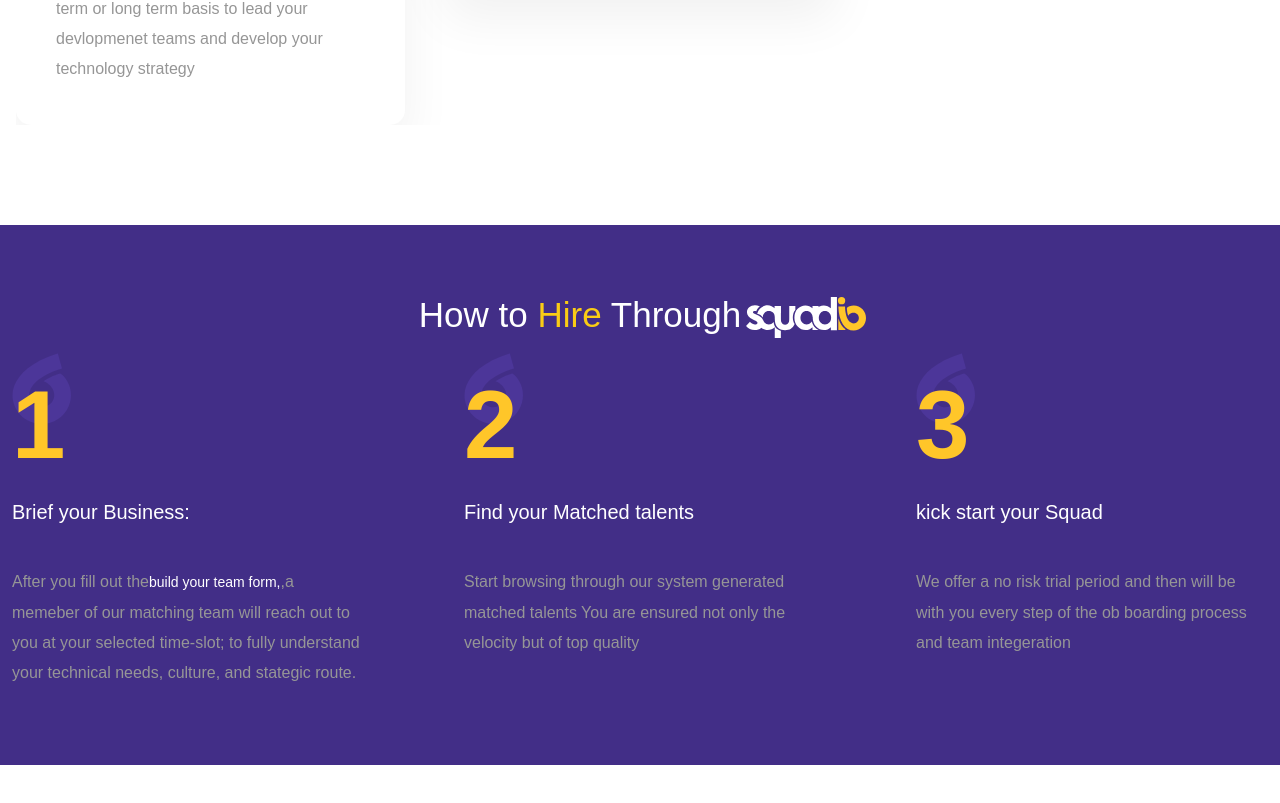
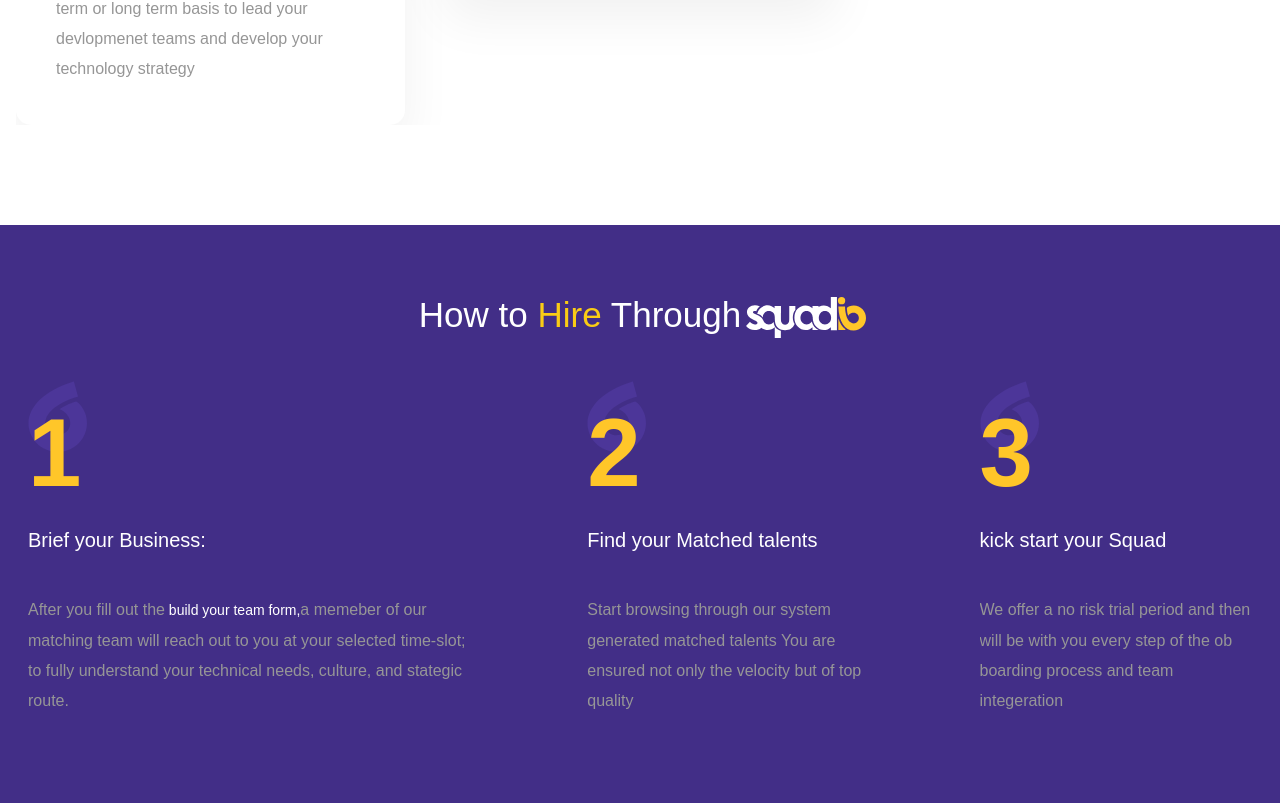
Before and after one commit to nath2006/Magang-FE-Reactjs, a React (Create React App) app: page / in a window 1280 px wide. Shown: the part 1671-2474 px from the top of the page. Before the commit the page ends 2436 px from the top, so only its background shows below. Built offline with nearby package versions, Linux system fonts and the light colour scheme.

Commit message:
update col

```diff
--- a/src/Components/Steps/Steps.jsx
+++ b/src/Components/Steps/Steps.jsx
@@ -6,9 +6,8 @@ import RightArrow from '../../asset/img/Arrow_Right.svg';
 
 const Steps = () => {
     return (
-        <div>
             <div className="Steps py-16 bg-[#422e87]">
-                <div className="container">
+                <div className="container mx-auto px-4">
                     <div className="row">
                         <h4 className="font-medium text-white text-center">
                             How to
@@ -16,15 +15,13 @@ const Steps = () => {
                             Through
                             <img src={logoDua} alt="logo-steps-section" width="120"></img>
                         </h4>
-                        <ul className="steps-ul p-3 pt-50 grid grid-cols-1 sm:grid-cols-2 md:grid-cols-3 lg:grid-cols-3 gap-3">
+                        <ul className="flex space-x-4 py-10 pl-3 mx-auto text-left steps-ul p-3 pt-50 grid-cols-1 sm:grid-cols-2 md:grid-cols-3 lg:grid-cols-3 gap-3">
                             <li className="col">
                                 <span className="step-number">1</span>
                                 <h4 className="text-white">Brief your Business:</h4>
                                 <p>After you fill out the
-                                        <a className="text-white">
-                                            build your team form,
-                                        </a>
-                                    ,a memeber of our matching team will reach out to you at your selected time-slot; to fully understand your technical needs, culture, and stategic route.
+                                        <a className="text-white"> build your team form,</a>
+                                     a memeber of our matching team will reach out to you at your selected time-slot; to fully understand your technical needs, culture, and stategic route.
                                 </p>
                                 <div className="right-arrow">
                                     <img src={RightArrow} alt="Right arrow"></img>
@@ -52,12 +49,10 @@ const Steps = () => {
                                     <img src={RightArrow} alt="Right arrow"></img>
                                 </div>
                             </li>
-
                         </ul>
                     </div>
                 </div>
             </div>
-        </div>
     )
 }
 
```
